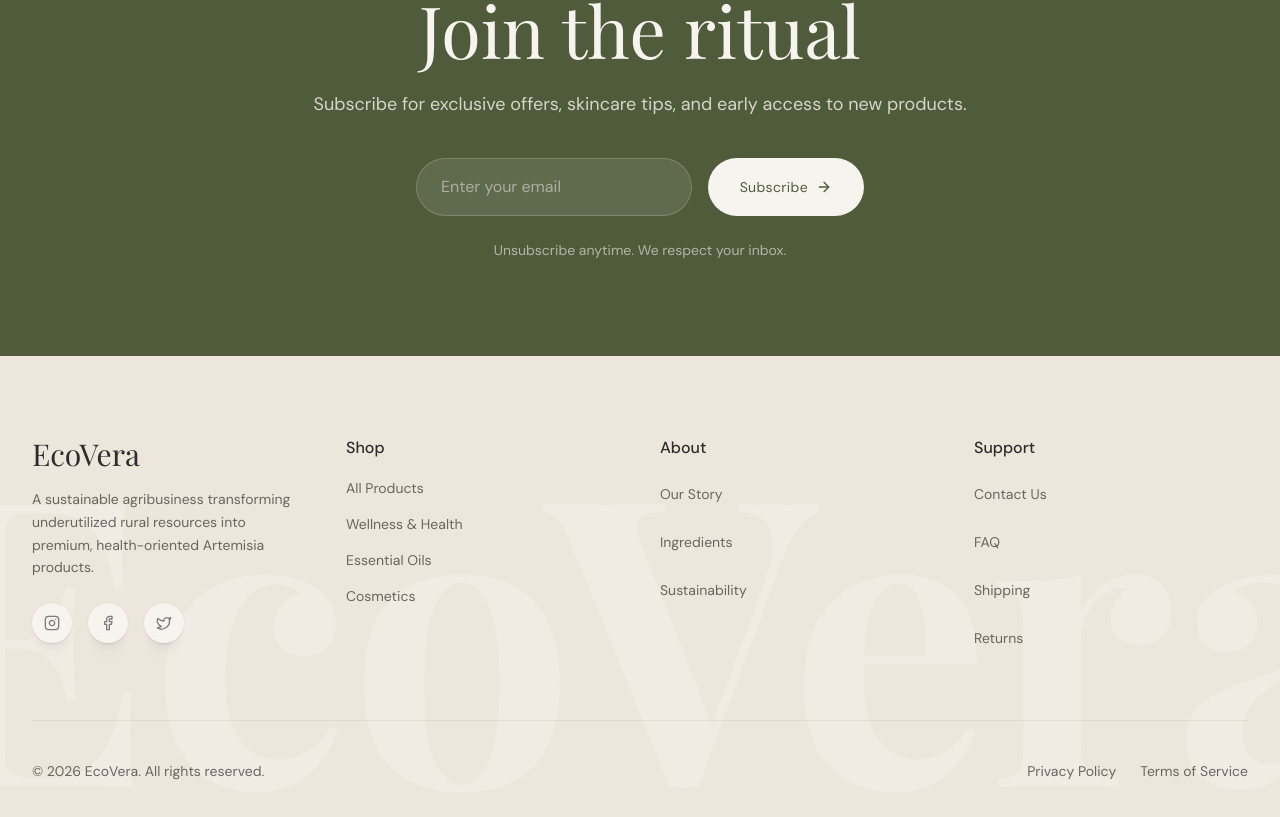
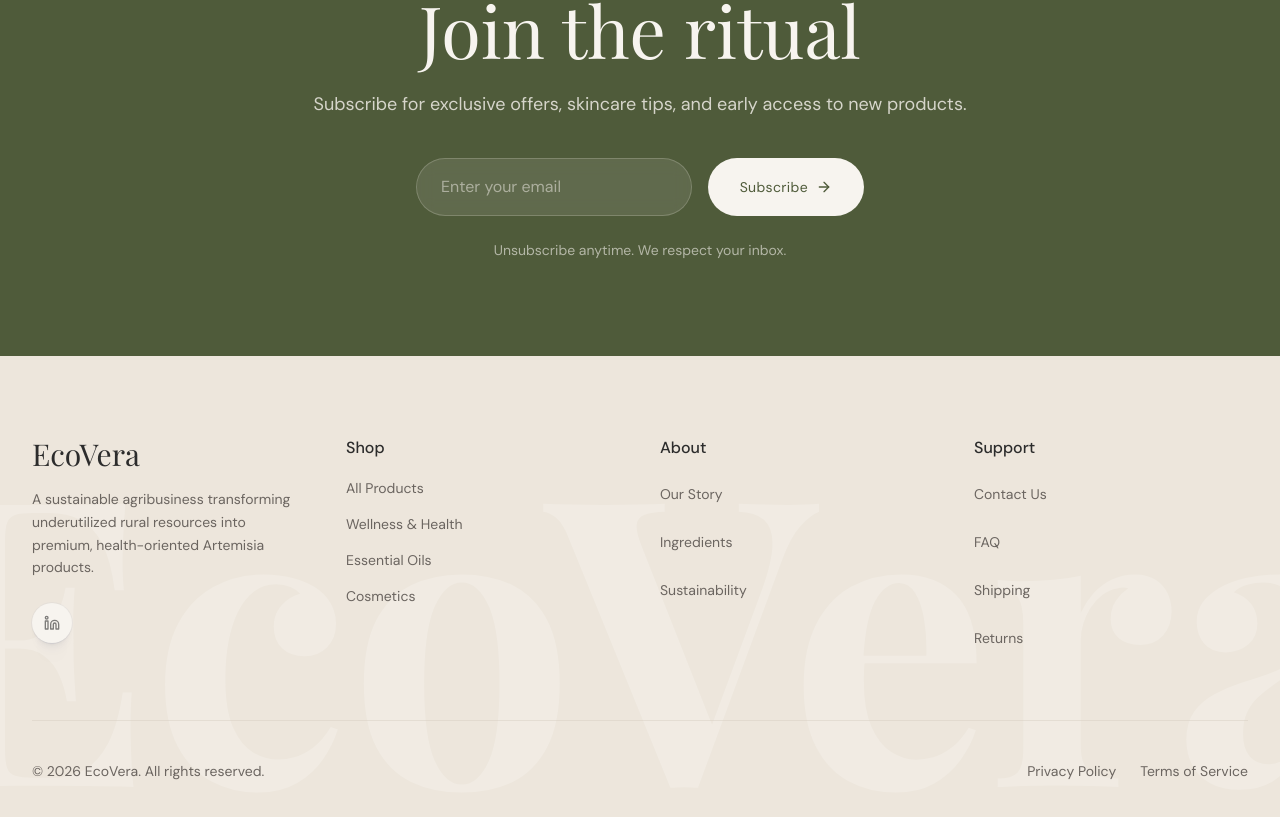
Before and after one commit to hisdig698-ctrl/EcoVera, a Next.js app: page / in a window 1280 px wide. Shown: the part 5638-6455 px from the top of the page. Built offline with nearby package versions, Linux system fonts and the light colour scheme.

Commit message:
feat: replace social icons with LinkedIn only in footer

```diff
--- a/components/ecovera/footer.tsx
+++ b/components/ecovera/footer.tsx
@@ -1,7 +1,7 @@
 "use client"
 
 import Link from "next/link"
-import { Instagram, Facebook, Twitter } from "lucide-react"
+import { Linkedin } from "lucide-react"
 import { useLanguage } from "./language-context"
 
 const getFooterLinks = (t: (key: string) => string) => ({
@@ -47,31 +47,13 @@ export function Footer() {
             </p>
             <div className="flex gap-4">
               <a
-                href="https://instagram.com"
+                href="https://www.linkedin.com/in/ecovera-artemisia%E2%84%A2-biosolution-0151813b4/"
                 target="_blank"
                 rel="noopener noreferrer"
                 className="w-10 h-10 rounded-full bg-background flex items-center justify-center text-foreground/60 hover:text-foreground ecovera-transition ecovera-shadow"
-                aria-label="Instagram"
+                aria-label="LinkedIn"
               >
-                <Instagram className="w-4 h-4" />
-              </a>
-              <a
-                href="https://facebook.com"
-                target="_blank"
-                rel="noopener noreferrer"
-                className="w-10 h-10 rounded-full bg-background flex items-center justify-center text-foreground/60 hover:text-foreground ecovera-transition ecovera-shadow"
-                aria-label="Facebook"
-              >
-                <Facebook className="w-4 h-4" />
-              </a>
-              <a
-                href="https://twitter.com"
-                target="_blank"
-                rel="noopener noreferrer"
-                className="w-10 h-10 rounded-full bg-background flex items-center justify-center text-foreground/60 hover:text-foreground ecovera-transition ecovera-shadow"
-                aria-label="Twitter"
-              >
-                <Twitter className="w-4 h-4" />
+                <Linkedin className="w-4 h-4" />
               </a>
             </div>
           </div>
```
